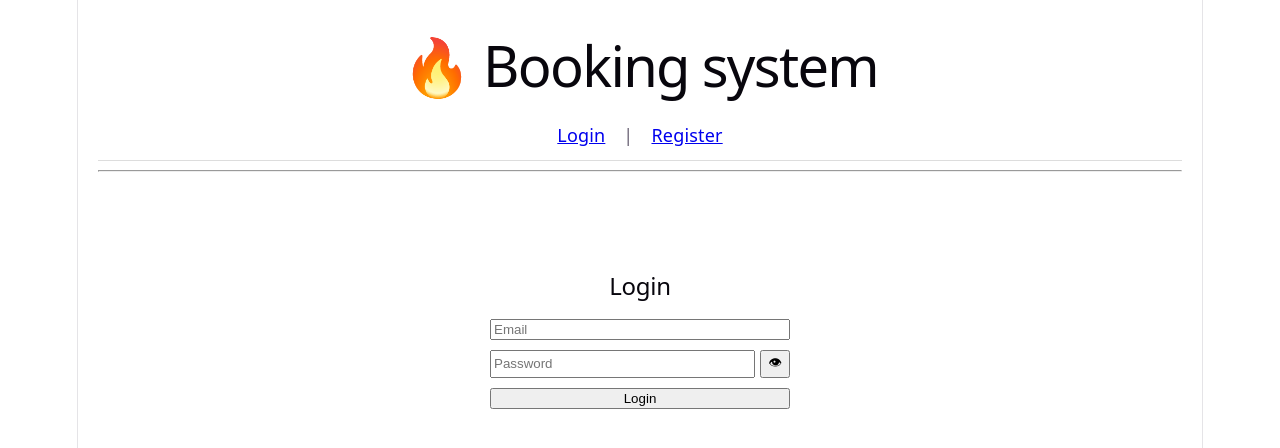
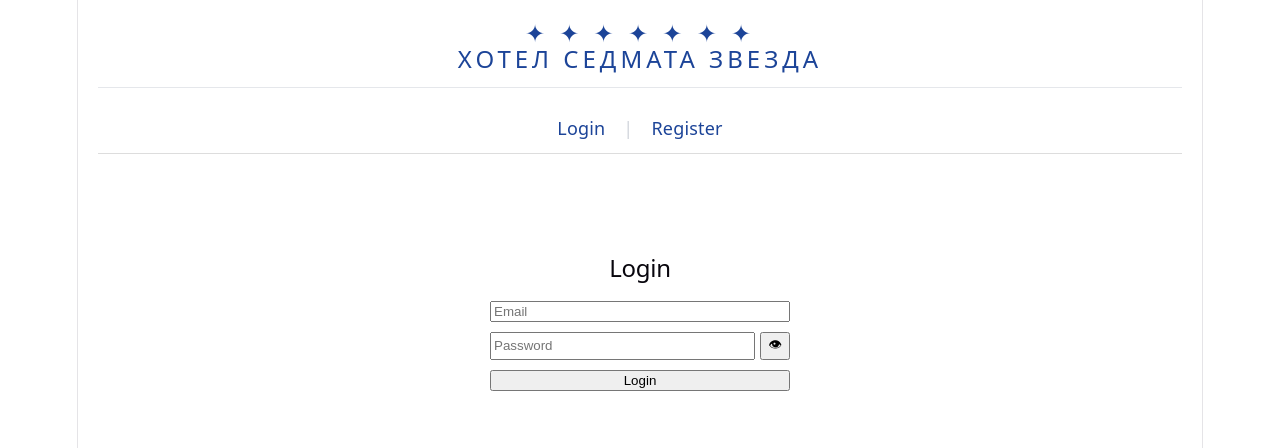
Before and after one commit to thedoreto/booking-ui, a React (Vite) app: page /login in a window 1280 px wide. Shown: the top 448 px of the page. Built offline with nearby package versions, Linux system fonts and the light colour scheme.

Commit message:
added hotel information at main page

```diff
--- a/src/App.jsx
+++ b/src/App.jsx
@@ -11,12 +11,12 @@ import Rooms from "./pages/Rooms";
 import RoomDetails from "./pages/RoomDetails";
 import Users from "./pages/Users";
 import UserDetails from "./pages/UserDetails";
-import Home from "./pages/Home";
 import Bookings from "./pages/Bookings";
 import CreateBooking from "./pages/CreateBooking";
 import ImageRepository from "./pages/ImageRepository";
 import ImageUpload from "./pages/ImageUpload";
 import ImageSelector from "./pages/ImageSelector";
+import HotelInfo from "./pages/HotelInfo";
 
 import Login from "./pages/Login";
 import Register from "./pages/Register";
@@ -27,26 +27,73 @@ import NavBar from "./components/NavBar";
 
 function App() {
 
-    const { user, token, loading } = useAuth();
+    const { user, token, logout, loading } = useAuth();
+
+    const hotelName = "ХОТЕЛ СЕДМАТА ЗВЕЗДА";
+    const hotelStars = "✦ ✦ ✦ ✦ ✦ ✦ ✦";
 
     if (loading) return null;
 
     return (
         <div style={{ padding: "20px" }}>
 
-            <h1>🔥 Booking system</h1>
+            <div
+                style={{
+                    display: "flex",
+                    justifyContent: "space-between",
+                    alignItems: "center"
+                }}
+            >
 
-            {/* 🔥 ONLY ONE NAVIGATION SOURCE */}
+                <div
+                    style={{
+                        flex: 1,
+                        textAlign: "center",
+                        color: "#1c4498",
+                        fontSize: "24px",
+                        letterSpacing: "4px"
+                    }}
+                >
+                    {hotelStars}
+                    <br />
+                    {hotelName}
+                </div>
+
+                {user && (
+                    <button
+                        onClick={logout}
+                        style={{
+                            padding: "6px 12px",
+                            cursor: "pointer",
+                            border: "1px solid #ccc",
+                            borderRadius: "6px",
+                            background: "white",
+                            color: "#1c4498",
+                            fontWeight: "500"
+                        }}
+                    >
+                        Logout
+                    </button>
+                )}
+
+            </div>
+
+            <hr
+                style={{
+                    border: "none",
+                    borderTop: "1px solid #e5e7eb",
+                    margin: "15px 0"
+                }}
+            />
+
             <NavBar />
-
-            <hr style={{ marginBottom: "20px" }} />
 
             <Routes>
 
                 <Route path="/login" element={<Login />} />
                 <Route path="/register" element={<Register />} />
 
-                <Route path="/" element={<ProtectedRoute><Home /></ProtectedRoute>} />
+                <Route path="/hotelinfo" element={<ProtectedRoute><HotelInfo /></ProtectedRoute>} />
                 <Route path="/dashboard" element={<ProtectedRoute><Dashboard /></ProtectedRoute>} />
 
                 <Route path="/rooms" element={<ProtectedRoute><Rooms /></ProtectedRoute>} />
@@ -64,7 +111,7 @@ function App() {
                 <Route path="/images/upload" element={<ProtectedRoute><ImageUpload /></ProtectedRoute>} />
                 <Route path="/images/select" element={<ProtectedRoute><ImageSelector /></ProtectedRoute>} />
 
-                <Route path="*" element={<Navigate to={token ? "/" : "/login"} />} />
+                <Route path="*" element={<Navigate to={token ? "/hotelinfo" : "/login"} />} />
 
             </Routes>
 
--- a/src/components/NavBar.jsx
+++ b/src/components/NavBar.jsx
@@ -3,11 +3,21 @@ import useAuth from "../auth/useAuth";
 
 export default function NavBar() {
 
-    const { user, token, logout, loading } = useAuth();
+    const { user, token, loading } = useAuth();
 
     if (loading) return null;
 
     const isAdmin = user?.role === "ADMIN";
+
+    const linkStyle = {
+        color: "#1c4498",
+        textDecoration: "none",
+        fontWeight: "500"
+    };
+
+    const separatorStyle = {
+        color: "#d1d5db"
+    };
 
     return (
         <nav
@@ -20,51 +30,65 @@ export default function NavBar() {
                 borderBottom: "1px solid #ddd"
             }}
         >
+
             {!token ? (
                 <>
-                    <Link to="/login">Login</Link>
-                    <span>|</span>
-                    <Link to="/register">Register</Link>
+                    <Link to="/login" style={linkStyle}>
+                        Login
+                    </Link>
+
+                    <span style={separatorStyle}>|</span>
+
+                    <Link to="/register" style={linkStyle}>
+                        Register
+                    </Link>
                 </>
             ) : (
                 <>
-                    <Link to="/">Home</Link>
-                    <span>|</span>
 
-                    <Link to="/dashboard">Dashboard</Link>
-                    <span>|</span>
+                    <Link to="/hotelinfo" style={linkStyle}>
+                        Hotel Info
+                    </Link>
 
-                    <Link to="/rooms">Rooms</Link>
-                    <span>|</span>
+                    <span style={separatorStyle}>|</span>
 
-                    <Link to="/bookings">Bookings</Link>
+                    <Link to="/dashboard" style={linkStyle}>
+                        Dashboard
+                    </Link>
+
+                    <span style={separatorStyle}>|</span>
+
+                    <Link to="/rooms" style={linkStyle}>
+                        Rooms
+                    </Link>
+
+                    <span style={separatorStyle}>|</span>
+
+                    <Link to="/bookings" style={linkStyle}>
+                        Bookings
+                    </Link>
 
                     {isAdmin && (
                         <>
-                            <span>|</span>
-                            <Link to="/users">Users</Link>
-                            <span>|</span>
-                            <Link to="/images">Image Repository</Link>
+                            <span style={separatorStyle}>|</span>
+
+                            <Link to="/users" style={linkStyle}>
+                                Users
+                            </Link>
+
+                            <span style={separatorStyle}>|</span>
+
+                            <Link to="/images" style={linkStyle}>
+                                Image Repository
+                            </Link>
+
                         </>
                     )}
 
-                    {/* spacer pushes logout right */}
-                    <div style={{ marginLeft: "30px" }} />
 
-                    <button
-                        onClick={logout}
-                        style={{
-                            padding: "6px 12px",
-                            cursor: "pointer",
-                            border: "1px solid #ccc",
-                            borderRadius: "6px",
-                            background: "white"
-                        }}
-                    >
-                        Logout
-                    </button>
                 </>
             )}
+
         </nav>
     );
 }
--- a/src/pages/Home.jsx
+++ /dev/null
@@ -1,9 +0,0 @@
-export default function Home() {
-    return (
-        <div style={{ padding: "20px" }}>
-
-
-            <h2>🔥  Welcome to the system 🔥 </h2>
-        </div>
-    );
-}
--- /dev/null
+++ b/src/pages/HotelInfo.jsx
@@ -0,0 +1,102 @@
+import { useEffect, useState } from "react";
+import api from "../api/api";
+import useAuth from "../auth/useAuth";
+
+export default function HotelInfo() {
+
+    const { loading, user } = useAuth();
+
+    const [info, setInfo] = useState([]);
+
+    if (loading) {
+        return <div>Loading...</div>;
+    }
+
+    const isAdmin = user?.role === "ADMIN";
+
+    const getErrorMessage = (data, fallback) => {
+        if (!data) return fallback;
+
+        return (
+            data.message ||
+            data.detail ||
+            data.error ||
+            fallback
+        );
+    };
+
+    const loadHotelInfo = async () => {
+
+        try {
+
+            const res = await api.get("/hotelinfo");
+
+            setInfo(res.data);
+
+        } catch (err) {
+
+            const data = err?.response?.data;
+
+            alert(
+                "❌ " +
+                getErrorMessage(data, "Failed to load hotel info")
+            );
+        }
+    };
+
+    useEffect(() => {
+        loadHotelInfo();
+    }, []);
+
+    const editInfo = (id) => {
+        alert("Edit hotel info: " + id);
+    };
+
+    return (
+        <div>
+
+            <h2>Hotel Information</h2>
+
+            {info.map(item => (
+
+                <div
+                    key={item.id}
+                    style={{
+                        borderBottom: "1px solid #ccc",
+                        padding: "10px 0"
+                    }}
+                >
+
+                    <h3>{item.title}</h3>
+
+                    <p>{item.text}</p>
+
+                    <div>
+                        Category: {item.category}
+                    </div>
+
+                    {item.tags && (
+                        <div>
+                            Tags: {item.tags.join(", ")}
+                        </div>
+                    )}
+
+                    {isAdmin && (
+                        <button
+                            style={{
+                                marginTop: "10px",
+                                cursor: "pointer"
+                            }}
+                            onClick={() => editInfo(item.id)}
+                        >
+                            Edit
+                        </button>
+                    )}
+
+                </div>
+
+            ))}
+
+        </div>
+    );
+}
```
